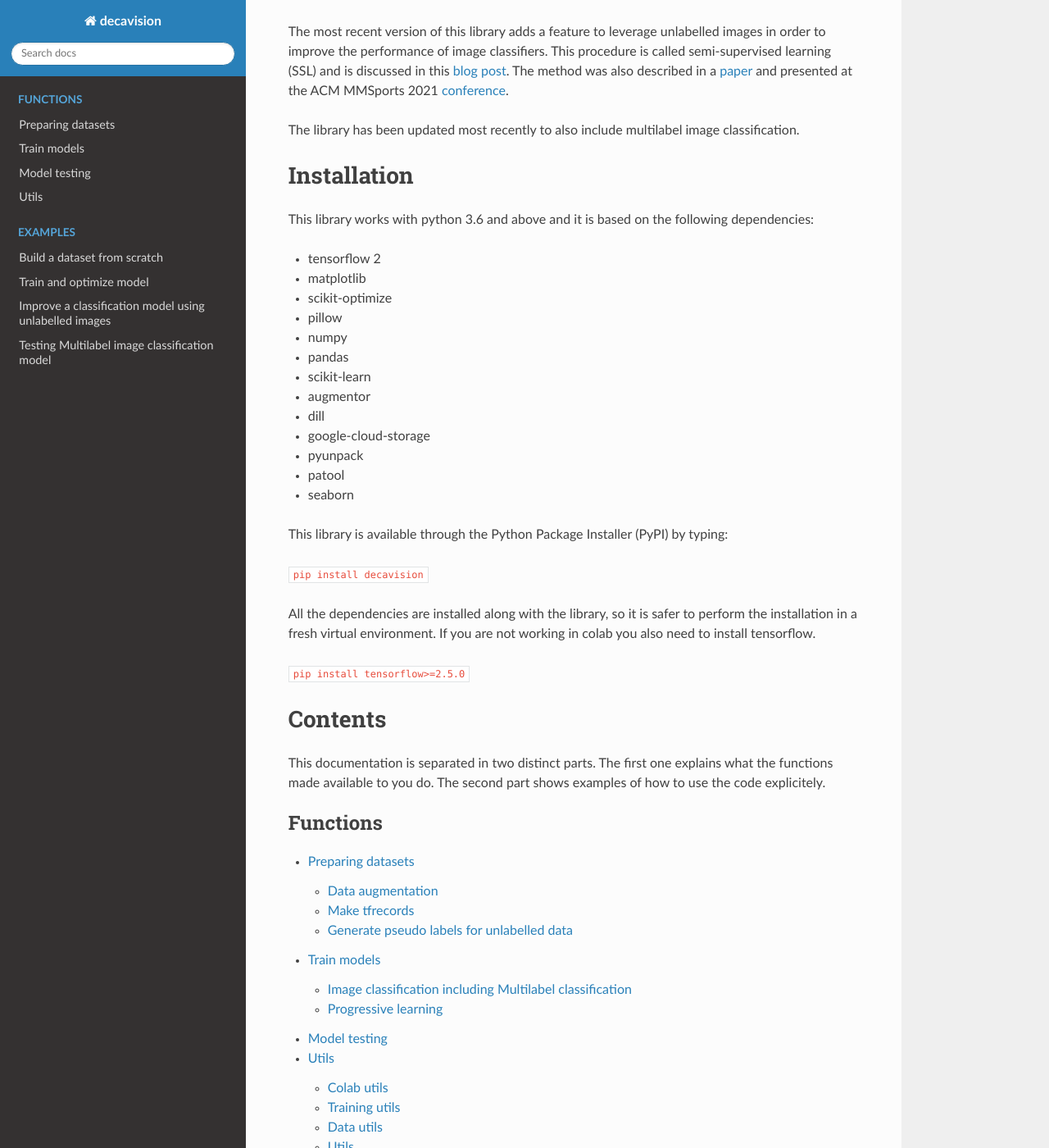
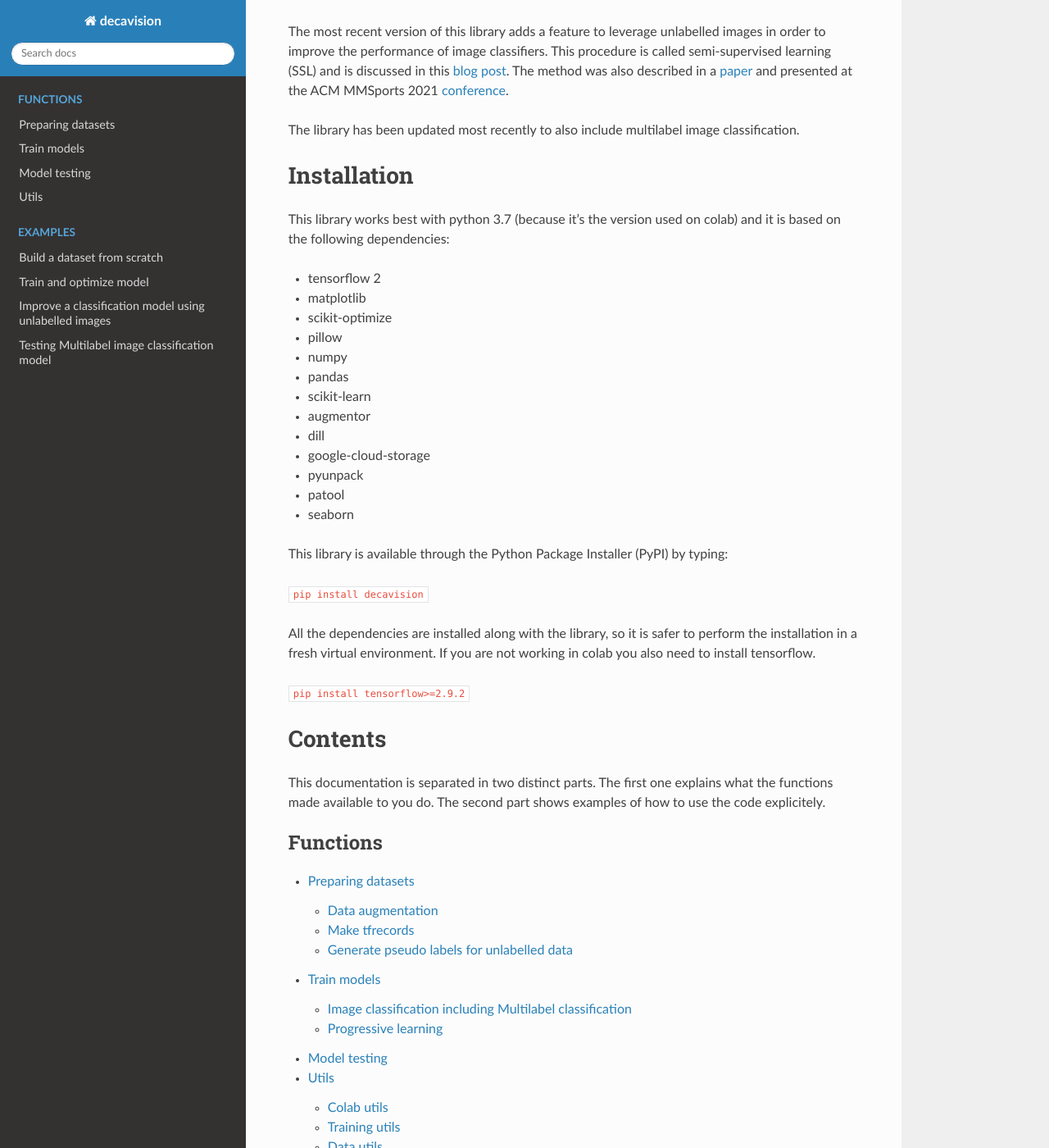
Before and after one commit to Decathlon/decavision, a Sphinx documentation site: the page built from docs/index.rst, in a window 1280 px wide and 1400 px high, scrolled down 565 px. Shown: the whole window at 82% size. Built offline with Sphinx 7.4.7 and the Read the Docs theme 2.0.0, drawn with Linux system fonts in a browser that asks for light colours.

Commit message:
update documentation

```diff
--- a/docs/index.rst
+++ b/docs/index.rst
@@ -32,7 +32,7 @@ The library has been updated most recently to also include multilabel image clas
 Installation
 =============
 
-This library works with python 3.6 and above and it is based on the following dependencies:
+This library works best with python 3.7 (because it's the version used on colab) and it is based on the following dependencies:
 
 - tensorflow 2
 - matplotlib
@@ -54,7 +54,7 @@ This library is available through the Python Package Installer (PyPI) by typing:
 
 All the dependencies are installed along with the library, so it is safer to perform the installation in a fresh virtual environment. If you are not working in colab you also need to install tensorflow.
 
-``pip install tensorflow>=2.5.0``
+``pip install tensorflow>=2.9.2``
 
 Contents
 ========
```
